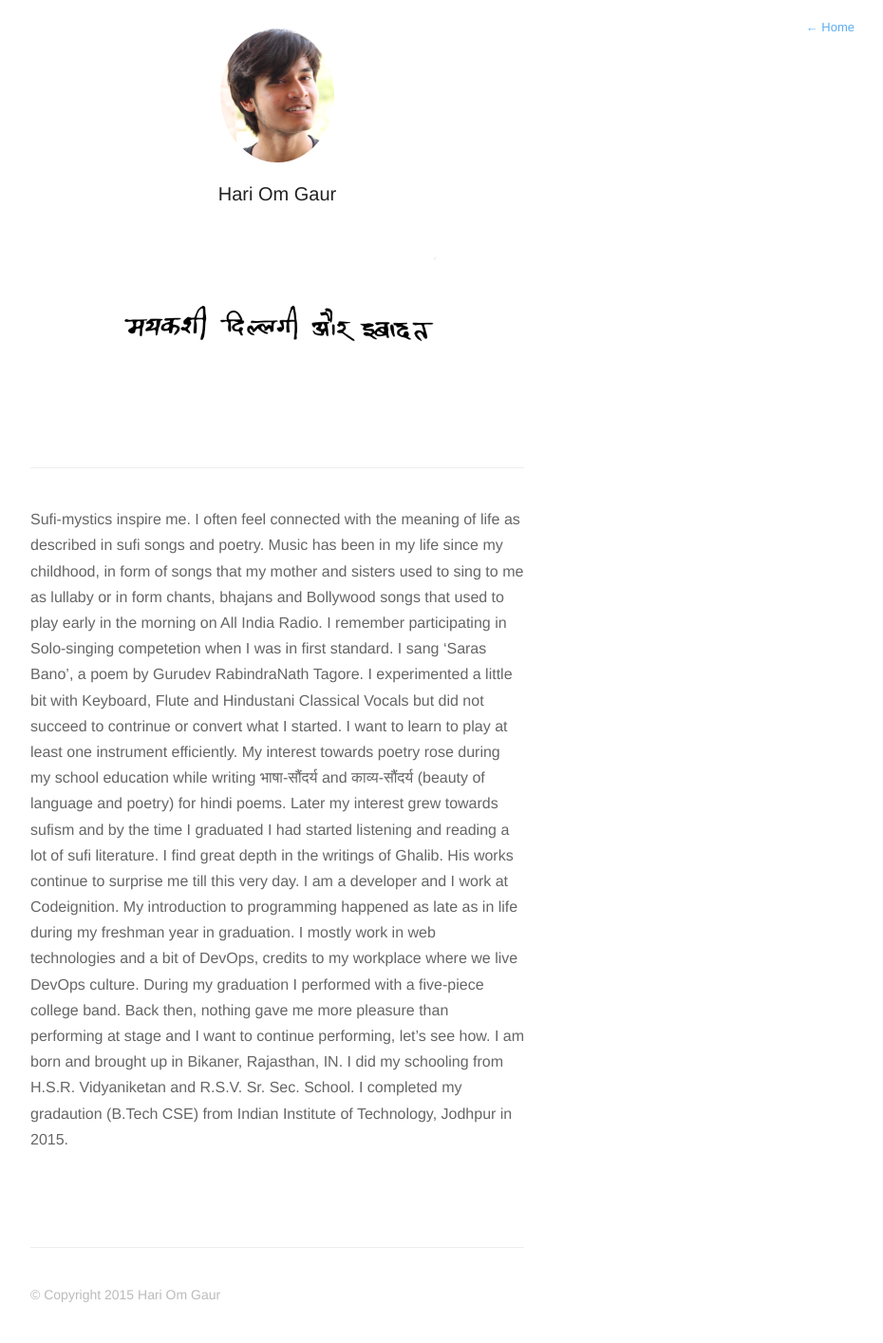
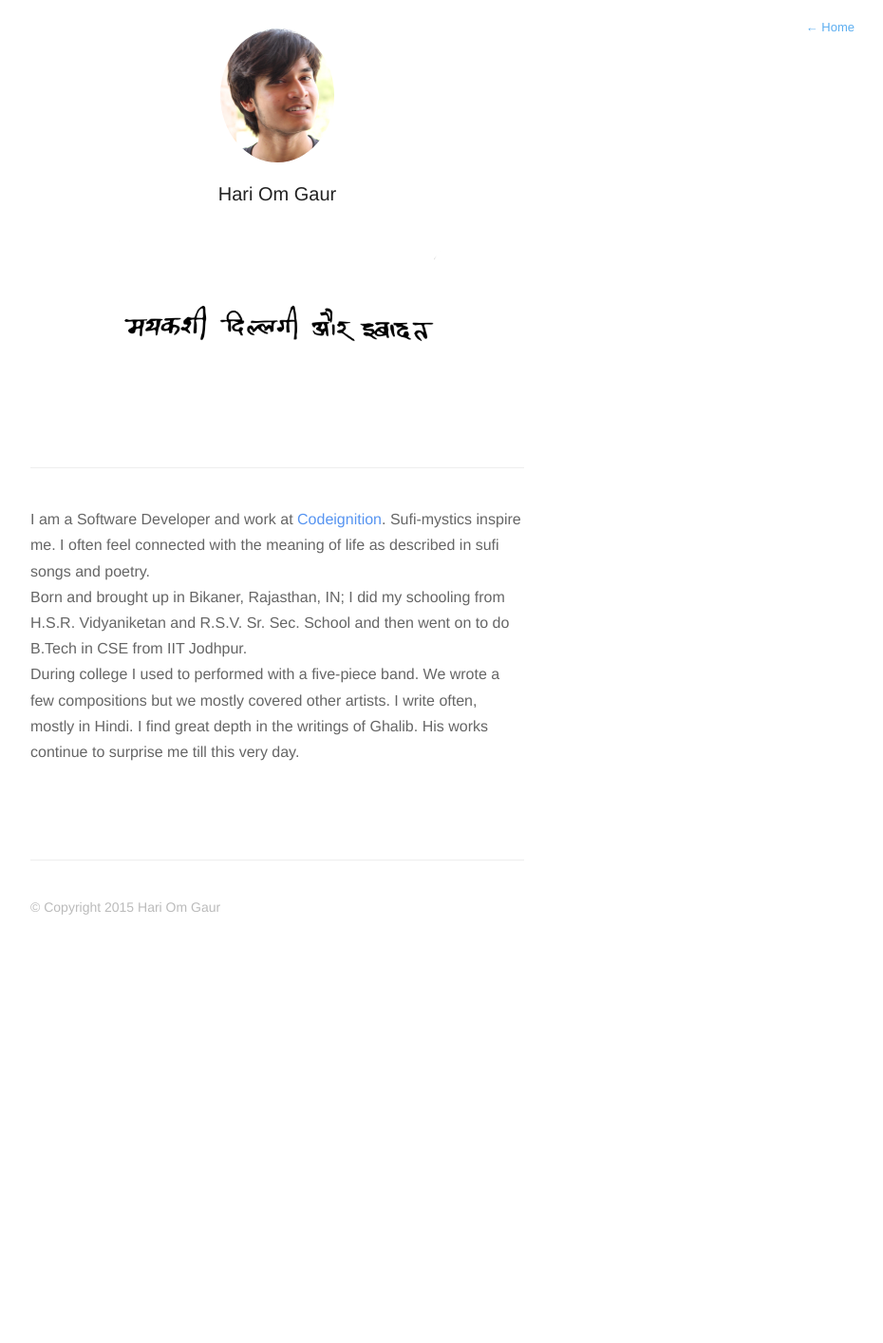
Before and after one commit to hogaur/hogaur.github.io, a Jekyll site: the page built from about.md, in a window 1280 px wide. Shown: the whole page at 95% size, without its empty margins (348-1278 px from the left). Built offline with Jekyll 4.4.1, drawn with Linux system fonts in a browser that asks for light colours; nearby versions of some CDN libraries; Markdown is read by kramdown in place of the engine named in the settings; after the commit the page ends 1006 px from its top, so only the background shows below that.

Commit message:
[Hari] Editing About

```diff
--- a/about.md
+++ b/about.md
@@ -4,32 +4,17 @@ permalink: about/
 profile: true
 ---
 
+I am a Software Developer and work at <a href="ttp://codeignition.co"
+target="_blank">Codeignition</a>.
 Sufi-mystics inspire me. I often feel connected with the
-meaning of life as described in sufi songs and poetry. Music has been in
-my life since my childhood, in form of songs that my mother and sisters
-used to sing to me as lullaby or in form chants, bhajans and Bollywood
-songs that used to play early in the morning on All India Radio. I
-remember participating in Solo-singing competetion when I was in first
-standard. I sang 'Saras Bano', a poem by Gurudev RabindraNath Tagore. I
-experimented a little bit with Keyboard, Flute and Hindustani Classical
-Vocals but did not succeed to contrinue or convert what I started. I
-want to learn to play at least one instrument efficiently.
-My interest towards poetry rose during my school education while writing
-भाषा-सौंदर्य and काव्य-सौंदर्य (beauty of language and poetry) for hindi poems.
-Later my interest grew towards sufism and by the time I graduated I had
-started listening and reading a lot of sufi literature. I find great
-depth in the writings of Ghalib. His works continue to surprise me till
+meaning of life as described in sufi songs and poetry.
+<br>
+Born and brought up in Bikaner, Rajasthan, IN; I did my schooling
+from H.S.R. Vidyaniketan and R.S.V. Sr. Sec. School and then went on to do B.Tech in CSE from IIT Jodhpur.
+<br>
+During college I used to performed with a five-piece band. We wrote
+a few compositions but we mostly covered other artists. I write often, mostly in Hindi. I find great depth in the writings of Ghalib. His works continue to surprise me till
 this very day.
-I am a developer and I work at Codeignition. My introduction to
-programming happened as late as in life during my freshman year in
-graduation. I mostly work in web technologies and a bit of DevOps,
-credits to my workplace where we live DevOps culture.
-During my graduation I performed with a five-piece college band. Back
-then, nothing gave me more pleasure than performing at stage and I want
-to continue performing, let's see how.
-I am born and brought up in Bikaner, Rajasthan, IN. I did my schooling
-from H.S.R. Vidyaniketan and R.S.V. Sr. Sec. School. I completed my gradaution (B.Tech CSE) from
-Indian Institute of Technology, Jodhpur in 2015.
 
 
 {% include footer.html %}
```
